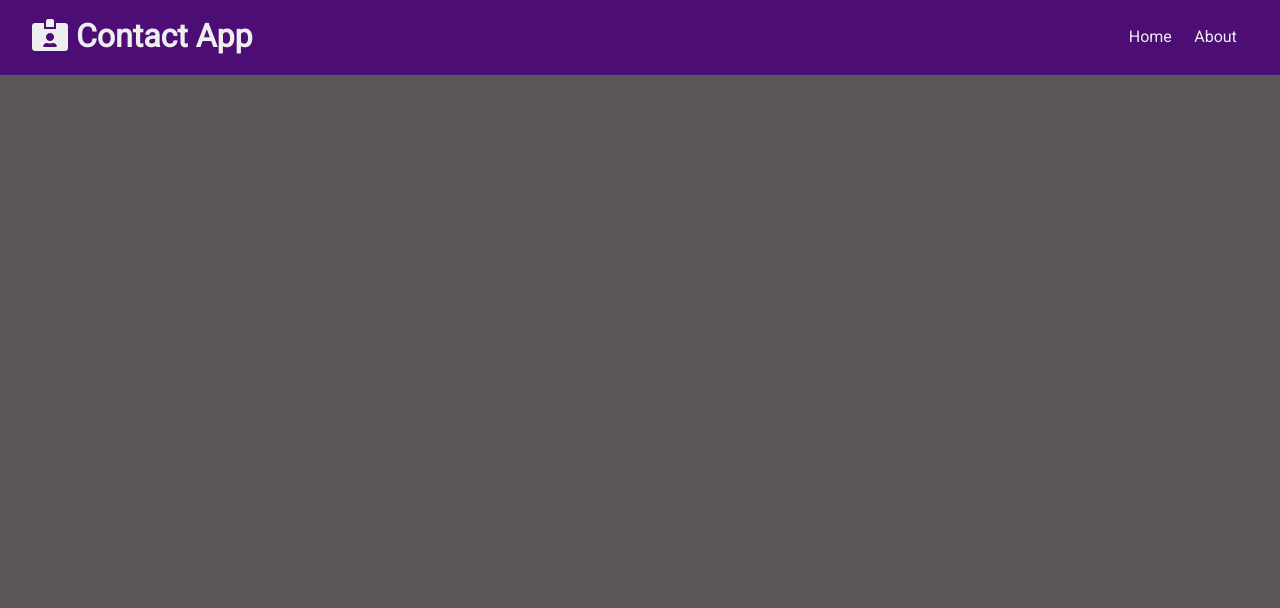
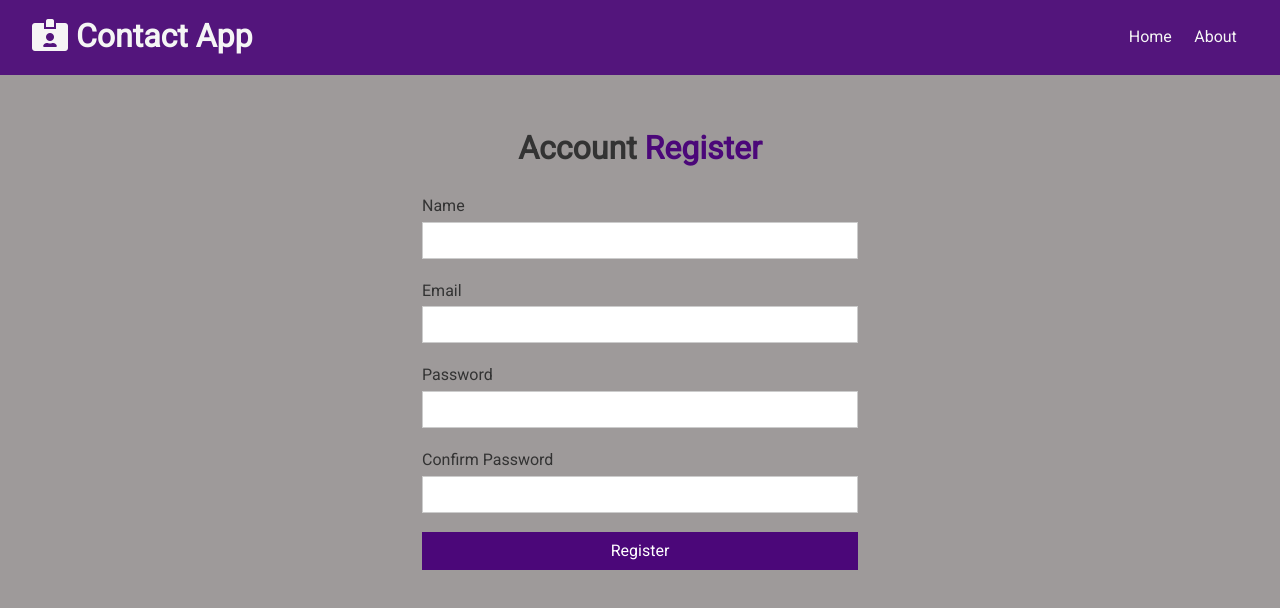
Before and after one commit to JHGarrett/Contact-App, a React (Create React App) app in the folder client/: page /register in a window 1280 px wide. Shown: the top 608 px of the page. Built offline with nearby package versions, Linux system fonts and the light colour scheme.

Commit message:
created user registration

```diff
--- a/client/src/App.css
+++ b/client/src/App.css
@@ -19,7 +19,7 @@ body {
   font-family: 'Roboto', sans-serif;
   font-size: 1rem;
   line-height: 1.6;
-  background-color: rgb(90, 86, 86);
+  background-color: rgb(158, 154, 154);
   color: #333;
 }
 
--- a/client/src/App.js
+++ b/client/src/App.js
@@ -5,6 +5,7 @@ import Home from "./components/pages/Home";
 import About from "./components/pages/About";
 import ContactState from "./context/contact/ContactState";
 import AuthState from "./context/auth/AuthState";
+import Register from "./components/auth/Register";
 import "./App.css";
 
 const App = () => {
@@ -18,6 +19,7 @@ const App = () => {
               <Switch>
                 <Route exact path="/" component={Home} />
                 <Route exact path="/about" component={About} />
+                <Route exact path="/register" component={Register} />
               </Switch>
             </div>
           </Fragment>
--- a/client/src/components/auth/Register.js
+++ b/client/src/components/auth/Register.js
@@ -10,20 +10,28 @@ const Register = () => {
 
   const { name, email, password, password2 } = user;
 
+  const onSubmit = e => {
+    e.preventDefault();
+    console.log("Register Submit");
+  };
+
   const onChange = e => setUser({ ...user, [e.target.name]: e.target.value });
   return (
     <div className="form-container">
       <h1>
         Account <span className="text-primary">Register</span>
       </h1>
-      <form>
+
+      <form onSubmit={onsubmit}>
         <div className="form-group">
-          <label htmlFor="Name">
+          <label htmlFor="name">
+            Name
             <input type="text" name="name" value={name} onChange={onchange} />
           </label>
         </div>
         <div className="form-group">
           <label htmlFor="Email">
+            Email
             <input
               type="email"
               name="Email"
@@ -34,6 +42,7 @@ const Register = () => {
         </div>
         <div className="form-group">
           <label htmlFor="Password">
+            Password
             <input
               type="password"
               name="Password"
@@ -44,6 +53,7 @@ const Register = () => {
         </div>
         <div className="form-group">
           <label htmlFor="Password2">
+            Confirm Password
             <input
               type="password"
               name="password2"
```
